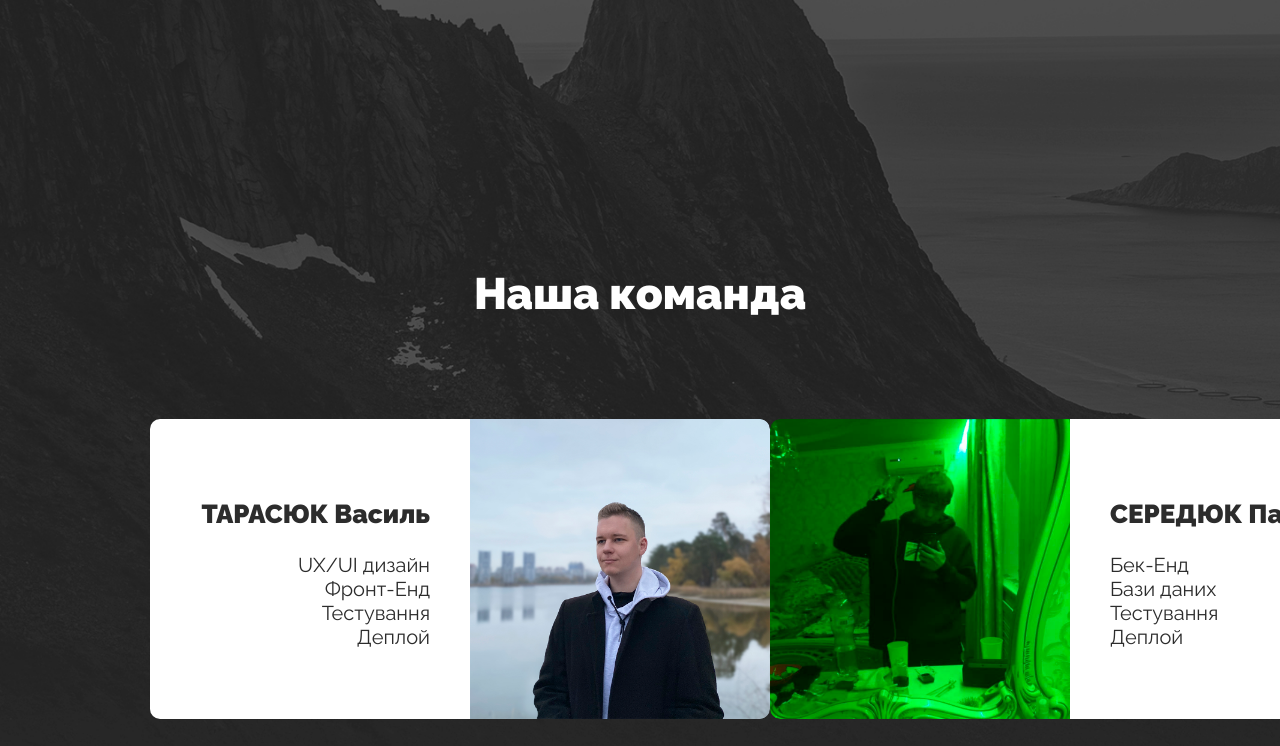
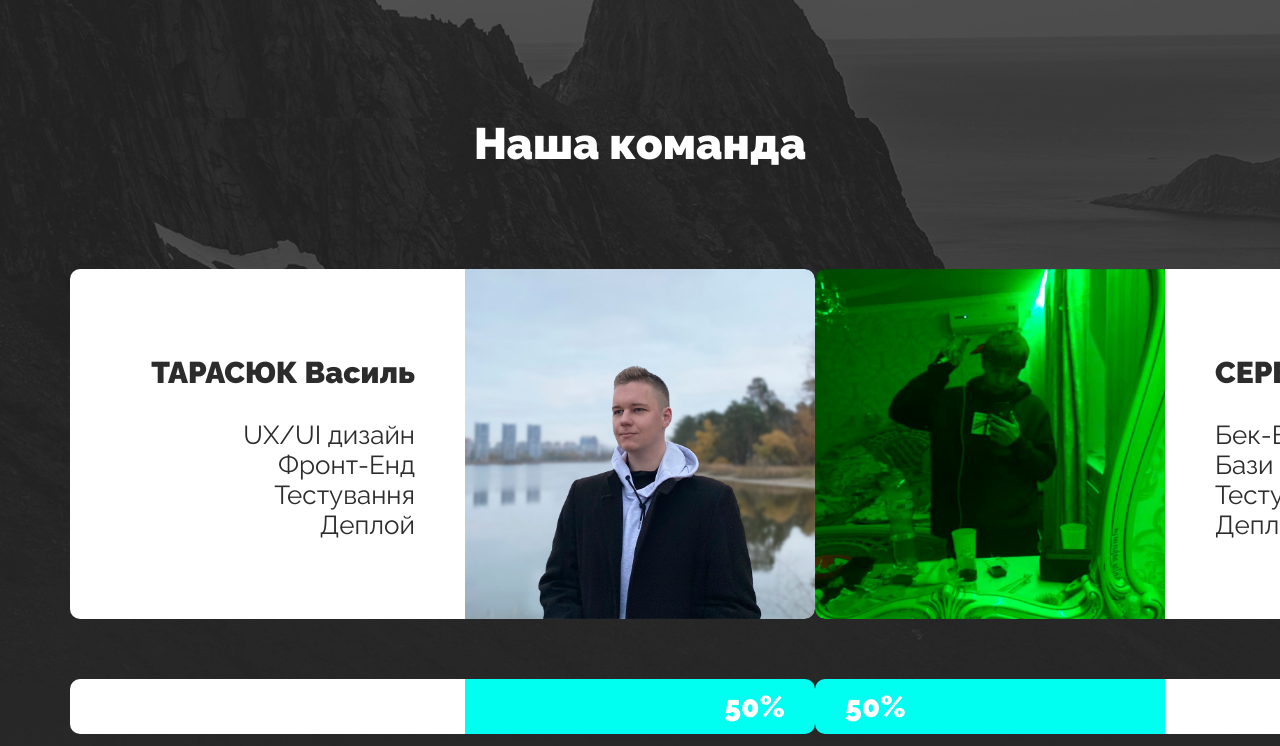
Before and after one commit to ElVent0/nord-studio, a plain HTML site: page index.html in a window 1280 px wide. Shown: the part 2282-3028 px from the top of the page. Drawn offline with Linux system fonts and the light colour scheme.

Commit message:
Правки дизайн

```diff
--- a/css/style.css
+++ b/css/style.css
@@ -7,7 +7,6 @@ body {
   width: 100%;
   height: 100%;
   margin: 0 auto;
-  display: block;
   background: #2c2c2c;
 }
 
@@ -95,7 +94,7 @@ section 1
 }
 
 .img-first:hover {
-  width: 650px;
+  transform: scale(1.1);
 }
 
 .p-first {
@@ -165,7 +164,7 @@ section 2
 }
 
 .img-2-1:hover {
-  width: 650px;
+  transform: scale(1.2);
 }
 
 .div2-2 {
@@ -295,9 +294,9 @@ section 4
 
 .section-fourth {
   width: 100%;
-  height: 100vh;
+  height: 700px;
   overflow: hidden;
-  background-image: url("../images/bg3.jpg");
+  background-image: url("../images/bg3-2.jpg");
   background-repeat: no-repeat;
   background-position: center;
   background-size: cover;
@@ -308,11 +307,11 @@ section 4
   font-size: 44px;
   font-weight: 900;
   text-align: center;
-  margin-top: 150px;
+  margin-top: 0px;
 }
 
 .ul-4-1 {
-  margin: 0 150px 0 110px;
+  margin: 0 70px 0 30px;
   display: flex;
   justify-content: space-between;
   margin-top: 100px;
@@ -329,28 +328,28 @@ section 4
 
 .div-4-2 {
   background-color: #fff;
-  width: 320px;
-  height: 300px;
+  width: 395px;
+  height: 350px;
 }
 
 .p-4-1-1 {
   color: #2c2c2c;
-  font-size: 20px;
+  font-size: 26px;
   text-align: right;
-  padding: 60px 40px 0px 0px;
+  padding: 60px 50px 0px 0px;
   transition: 0.3s;
 }
 
 .p-4-1-2 {
   color: #2c2c2c;
-  font-size: 20px;
+  font-size: 26px;
   text-align: left;
-  padding: 60px 0px 0px 40px;
+  padding: 60px 0px 0px 50px;
   transition: 0.3s;
 }
 
 .img-4-1 {
-  width: 300px;
+  width: 350px;
   transition: 0.3s;
   overflow: hidden;
 }
@@ -360,8 +359,8 @@ section 4
 }
 
 .img-div {
-  width: 300px;
-  height: 300px;
+  width: 350px;
+  height: 350px;
   overflow: hidden;
 }
 
@@ -374,21 +373,21 @@ section 4
 }
 
 .span-1 {
-  font-size: 26px;
+  font-size: 30px;
   font-weight: 900;
   color: #2c2c2c;
 }
 
 .div-4-3 {
   background-color: #fff;
-  width: 320px;
+  width: 395px;
 
   transition: 0.3s;
 }
 
 .div-4-4 {
   background-color: #00fff0;
-  width: 300px;
+  width: 350px;
 
   transition: 0.3s;
 }
@@ -404,7 +403,7 @@ section 4
 .div-4-0 {
   display: flex;
   justify-content: space-between;
-  margin-top: 30px;
+  margin-top: 60px;
 }
 
 .p-4-2 {
@@ -439,13 +438,13 @@ section 5
 }
 
 .img-first-2 {
-  width: 600px;
+  width: 700px;
   transition: 0.5s;
-  margin-top: 100px;
+  margin-top: 70px;
 }
 
 .img-first-2:hover {
-  width: 650px;
+  transform: scale(1.2);
 }
 
 .footer {
```
Also changed, not shown: images/bg3-2.jpg (added), images/bg4-2.jpg, images/logo2.svg (deleted), images/p3.png.
